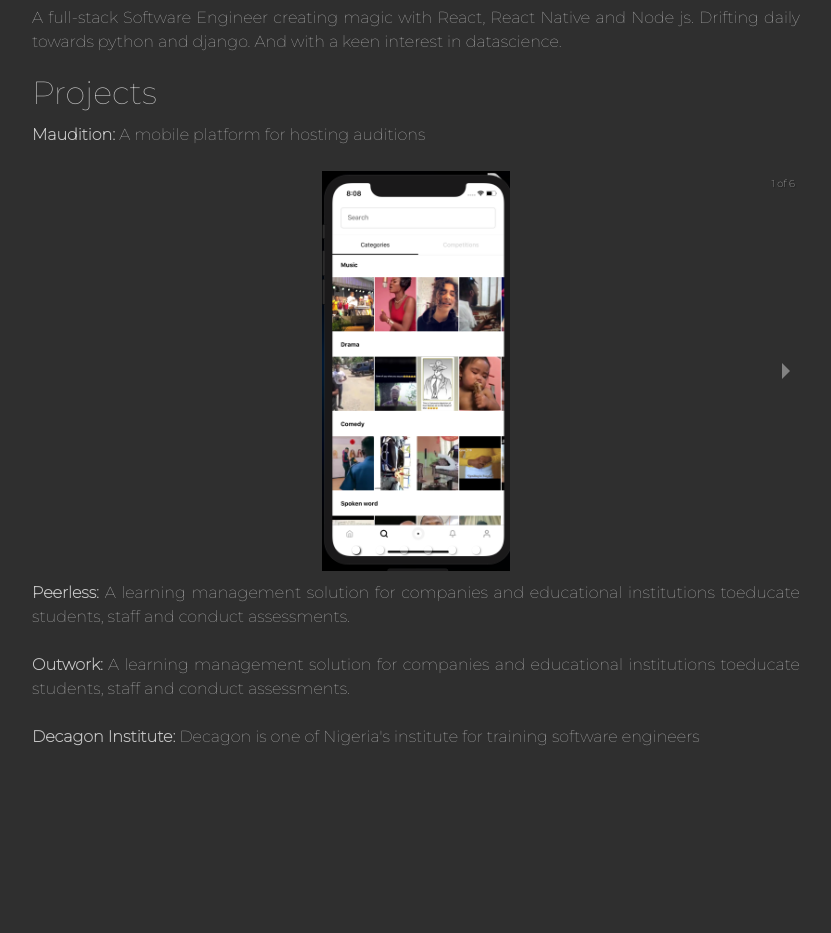
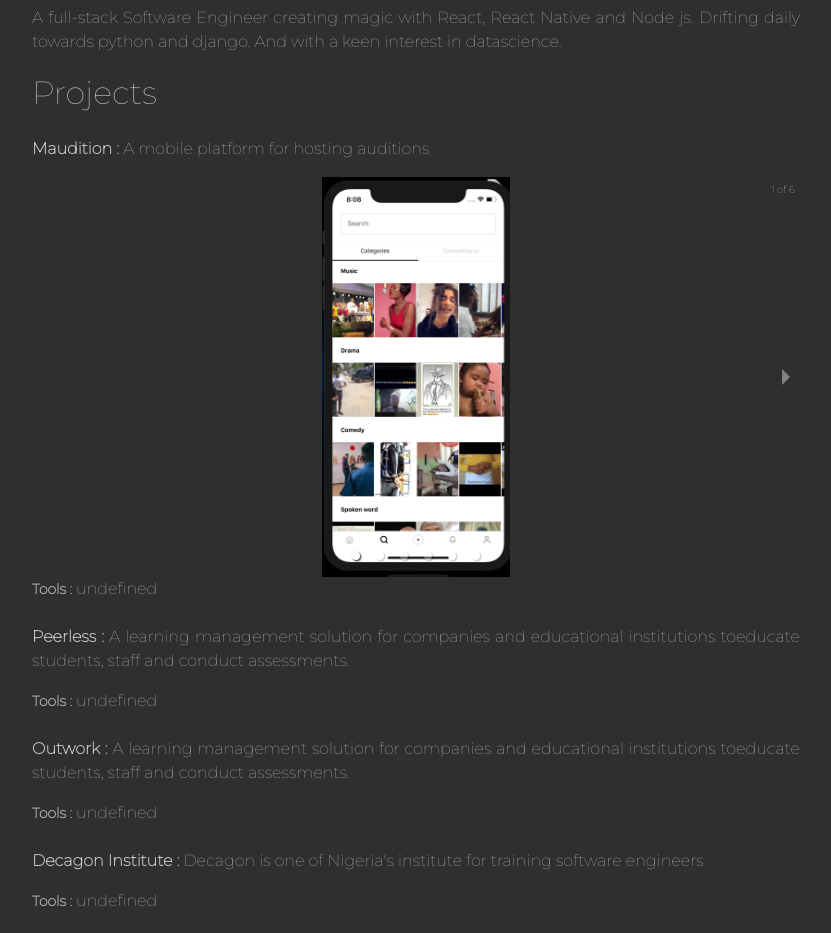
Before and after one commit to Rukeeo1/personal-website, a React (Create React App) app: page / in a window 1280 px wide. Shown: the part 660-1593 px from the top of the page, without its empty margins (224-1055 px from the left). Before the commit the page ends 1433 px from the top, so only its background shows below. Built offline with nearby package versions, Linux system fonts and the light colour scheme.

Commit message:
chore: re-arrange utilized tools

```diff
--- a/src/components/ProjectCard/index.js
+++ b/src/components/ProjectCard/index.js
@@ -2,12 +2,11 @@ import React from 'react';
 import { Carousel } from 'react-responsive-carousel';
 import 'react-responsive-carousel/lib/styles/carousel.min.css';
 
-
-export default function index({ title, info, projectImages }) {
+export default function index({ title, info, projectImages, utilizedTools }) {
   return (
-    <div className="project-card">
-      <span className="project-card__title">{title}:</span> {info}
-      <div className="mt-4">
+    <div className="project-card mt-4">
+      <span className="project-card__title">{title} :</span> {info}
+      <div className="mt-3">
         <Carousel showThumbs={false}>
           {projectImages?.map((image, index) => (
             <div className="project-card__carousel-item" key={index}>
@@ -16,6 +15,12 @@ export default function index({ title, info, projectImages }) {
           ))}
         </Carousel>
       </div>
+      <p>
+      <span className="mt-2" style={{ fontSize: '14px', fontWeight: 'bold' }}>
+        Tools :
+      </span>
+        {' ' + utilizedTools}
+      </p>
     </div>
   );
 }
```
